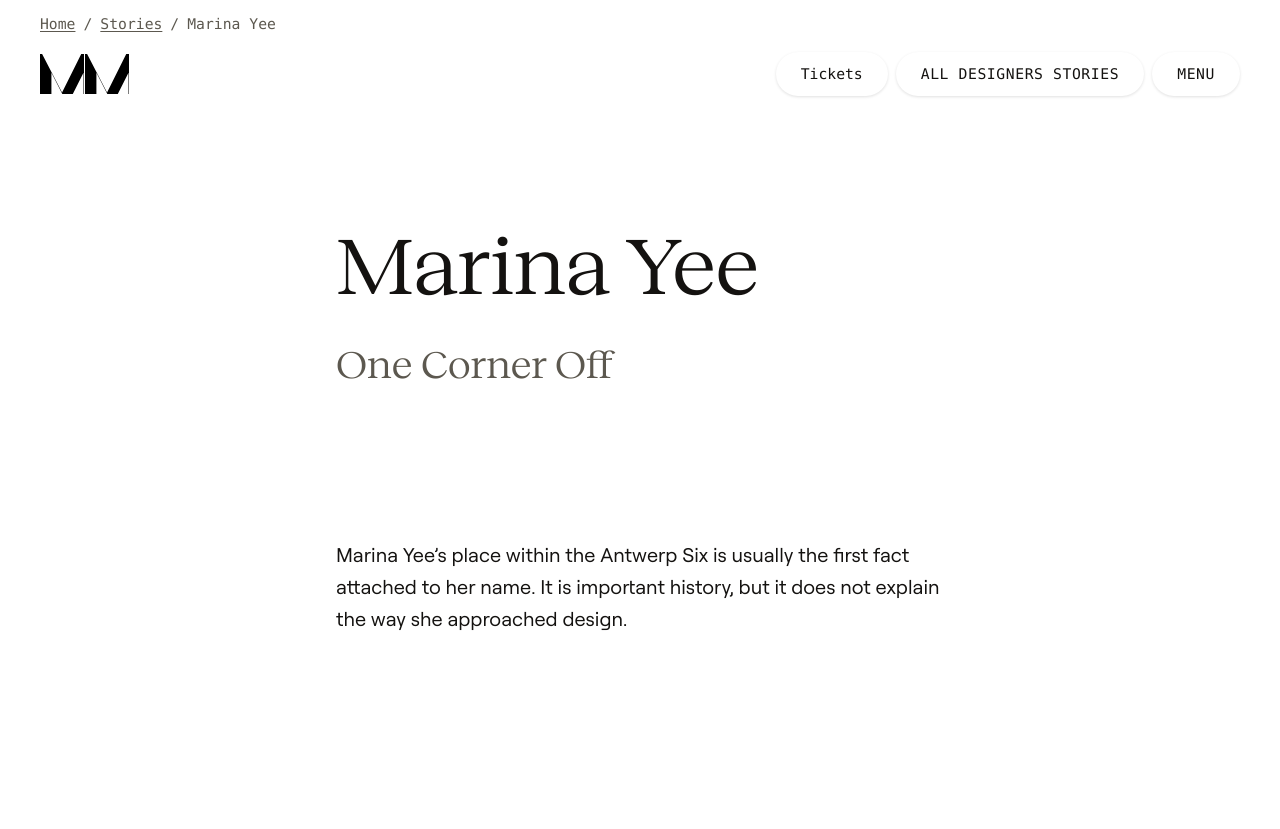
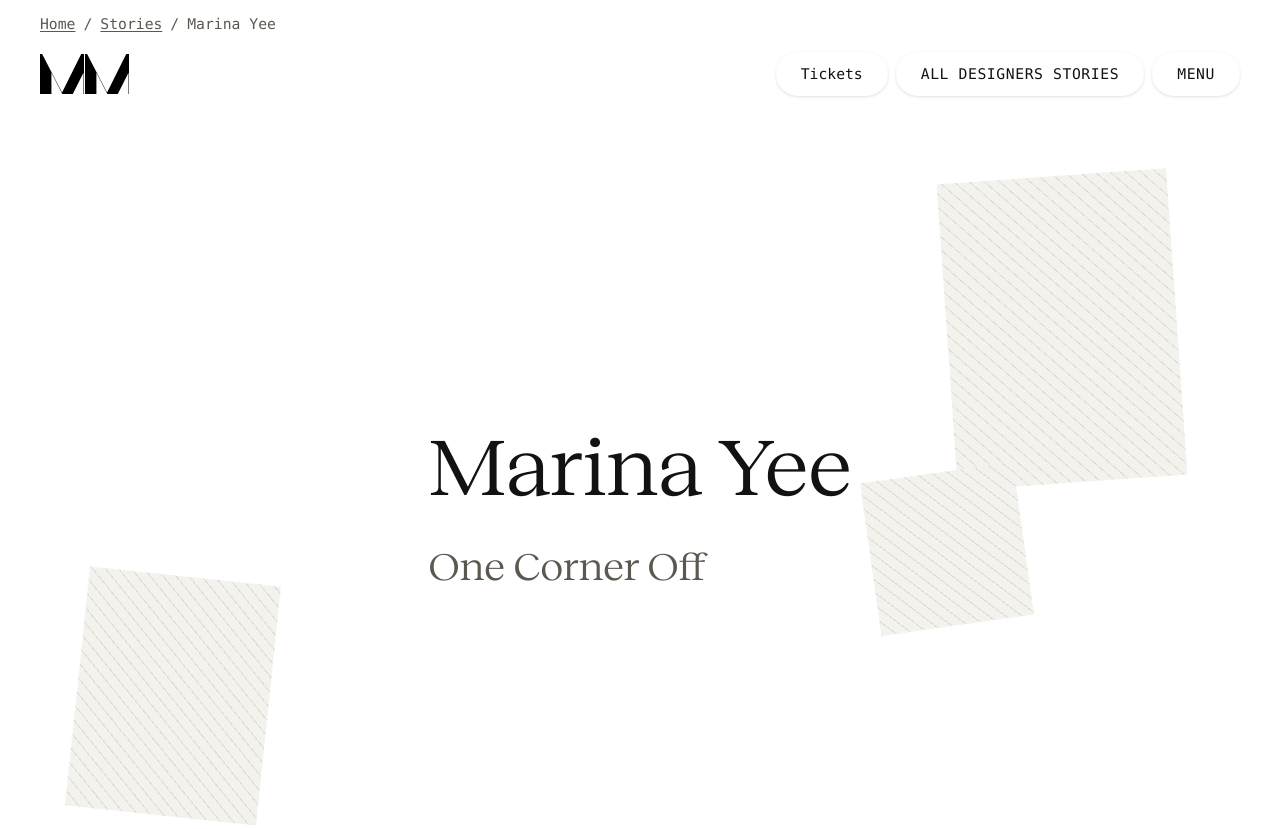
Before and after one commit to rafaelahenriques/momu-marina-yee, a website built with Vite: page index.html in a window 1280 px wide. Shown: the top 829 px of the page. Built offline with nearby package versions, Linux system fonts and the light colour scheme; files whose address does not match are found by name.

Commit message:
feat: add scattered hero image entrance animation

```diff
--- a/index.html
+++ b/index.html
@@ -86,6 +86,18 @@
 
     <main id="main">
      <section class="hero" data-section="hero">
+  <div class="hero__scatter" data-hero-scatter aria-hidden="true">
+    <figure class="hero__image hero__image--1">
+      <span class="placeholder-img" style="--ratio: 3 / 4"></span>
+    </figure>
+    <figure class="hero__image hero__image--2">
+      <span class="placeholder-img" style="--ratio: 4 / 5"></span>
+    </figure>
+    <figure class="hero__image hero__image--3">
+      <span class="placeholder-img" style="--ratio: 1 / 1"></span>
+    </figure>
+  </div>
+
   <hgroup class="hero__inner">
     <h1>Marina Yee</h1>
     <p class="hero__standfirst">One Corner Off</p>
--- a/src/css/base.css
+++ b/src/css/base.css
@@ -168,10 +168,17 @@ figcaption {
 }
 
 .hero {
-  padding: var(--space-2xl) var(--gutter) var(--space-xl);
+  position: relative;
+  min-height: 100dvh;
+  display: flex;
+  align-items: center;
+  padding: var(--space-2xl) var(--gutter);
+  overflow: hidden;
 }
 
 .hero__inner {
+  position: relative;
+  z-index: 2;
   max-width: var(--width-content);
   margin-inline: auto;
 }
--- a/src/css/components.css
+++ b/src/css/components.css
@@ -368,3 +368,76 @@
   max-width: 32ch;
   font-size: var(--step-1);
 }
+
+/* Flat placeholder rectangle standing in for a real photo, until
+   archive images are sourced. */
+.placeholder-img {
+  display: block;
+  width: 100%;
+  aspect-ratio: var(--ratio, 3 / 2);
+  background: repeating-linear-gradient(
+    45deg,
+    var(--color-rule),
+    var(--color-rule) 1px,
+    var(--color-surface) 1px,
+    var(--color-surface) 10px
+  );
+}
+
+/* ============================================================
+   HERO SCATTER
+   Three images positioned around the title, each at a fixed
+   angle and offset. Static by default — this is what no-JS and
+   reduced-motion visitors see. hero-scatter.js only animates
+   *into* these positions; it never depends on JS to look right.
+============================================================ */
+
+.hero__scatter {
+  position: absolute;
+  inset: 0;
+  z-index: 1;
+}
+
+.hero__image {
+  position: absolute;
+  width: clamp(8rem, 18vw, 16rem);
+}
+
+.hero__image--1 {
+  top: 8%;
+  right: 8%;
+  transform: rotate(-4deg);
+}
+
+.hero__image--2 {
+  bottom: 12%;
+  left: 6%;
+  width: clamp(7rem, 15vw, 13rem);
+  transform: rotate(6deg);
+}
+
+.hero__image--3 {
+  top: 45%;
+  right: 20%;
+  width: clamp(6rem, 12vw, 10rem);
+  transform: rotate(-8deg);
+}
+
+@media (max-width: 47.99rem) {
+  /* On narrow screens, scatter fights the title for space —
+     pull the images out toward the edges and shrink them rather
+     than removing them, so the composition survives. */
+  .hero__image--1 {
+    top: 4%;
+    right: 2%;
+    width: 6rem;
+  }
+  .hero__image--2 {
+    bottom: 6%;
+    left: 2%;
+    width: 5.5rem;
+  }
+  .hero__image--3 {
+    display: none;
+  }
+}
--- /dev/null
+++ b/src/js/hero-scatter.js
@@ -0,0 +1,27 @@
+import { gsap } from './motion.js';
+
+/**
+ * Hero image entrance.
+ *
+ * Each image already sits in its final scattered position via CSS — that is
+ * what no-JS and reduced-motion visitors see, a static composition with
+ * nothing missing. This module only animates *into* that position: it reads
+ * each image's resting place, offsets it further out and more rotated as a
+ * starting point, then tweens back to 0, staggered slightly so they don't
+ * all land at once.
+ */
+export function initHeroScatter() {
+  const images = document.querySelectorAll('.hero__image');
+  if (!images.length) return;
+
+  gsap.from(images, {
+    x: (i) => (i % 2 === 0 ? 60 : -60),
+    y: 40,
+    rotate: (i) => (i % 2 === 0 ? 12 : -12),
+    opacity: 0,
+    duration: 1,
+    ease: 'power3.out',
+    stagger: 0.12,
+    delay: 0.8,
+  });
+}
--- a/src/main.js
+++ b/src/main.js
@@ -6,6 +6,7 @@ import { prefersReducedMotion } from './js/reduced-motion.js';
 import { initMenu } from './js/menu.js';
 import { initCompare } from './js/compare.js';
 import { initPicker } from './js/picker.js';
+
 async function init() {
   // Behaviour runs regardless — these are how the page works.
   initMenu();
@@ -15,16 +16,22 @@ async function init() {
   // Decorative motion is opt-out, and loaded on demand: GSAP is by far the
   // largest dependency here, so it stays out of the initial bundle and is
   // never downloaded at all by reduced-motion visitors.
- if (!prefersReducedMotion()) {
-  const [{ initScrollReveal }, { initSpotlight }, { initHorizontalScroll }] =
-    await Promise.all([
-      import('./js/scroll-reveal.js'),
-      import('./js/spotlight.js'),
-      import('./js/horizontal-scroll.js'),
-    ]);
+if (!prefersReducedMotion()) {
+  const [
+    { initScrollReveal },
+    { initSpotlight },
+    { initHorizontalScroll },
+    { initHeroScatter },
+  ] = await Promise.all([
+    import('./js/scroll-reveal.js'),
+    import('./js/spotlight.js'),
+    import('./js/horizontal-scroll.js'),
+    import('./js/hero-scatter.js'),
+  ]);
   initScrollReveal();
   initSpotlight();
   initHorizontalScroll();
+  initHeroScatter();
 }
 }
 
```
Lines whose indentation alone changed are shown as unchanged.
